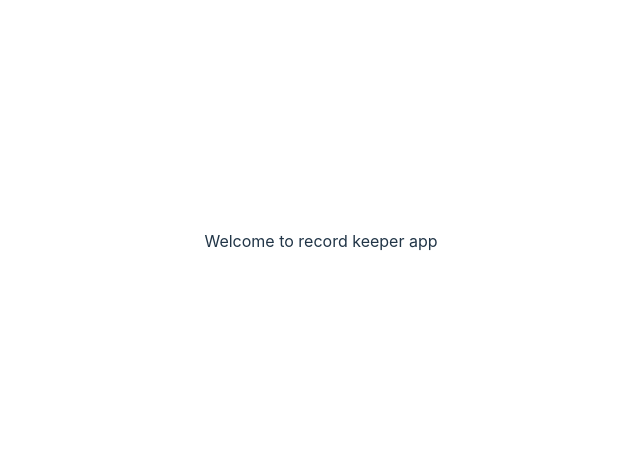
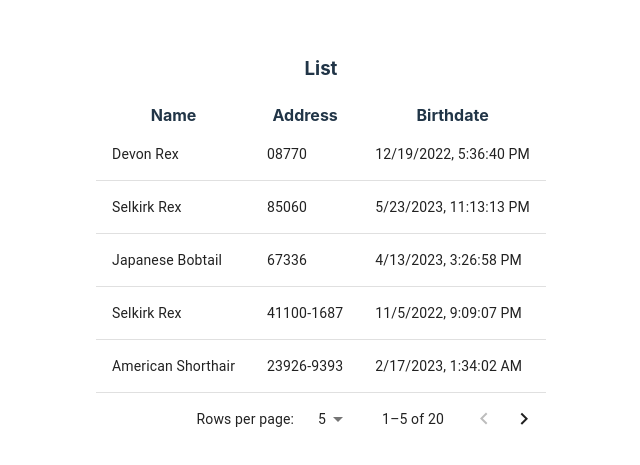
Before and after one commit to samnoon1971/record-keeper, a React (Vite) app: page / in a window 1280 px wide. Shown: the part 159-624 px from the top of the page, without its empty margins (319-959 px from the left). Built offline with nearby package versions, Linux system fonts and the light colour scheme.

Commit message:
ref #2 added cats table with list

```diff
--- a/package.json
+++ b/package.json
@@ -14,7 +14,8 @@
     "@emotion/styled": "^11.11.0",
     "@mui/material": "^5.14.10",
     "react": "^18.2.0",
-    "react-dom": "^18.2.0"
+    "react-dom": "^18.2.0",
+    "uuid": "^9.0.1"
   },
   "devDependencies": {
     "@testing-library/react": "^14.0.0",
@@ -25,7 +26,6 @@
     "eslint-plugin-react": "^7.32.2",
     "eslint-plugin-react-hooks": "^4.6.0",
     "eslint-plugin-react-refresh": "^0.4.3",
-    "parcel": "^2.9.3",
     "vite": "^4.4.5"
   }
 }
--- a/src/App.jsx
+++ b/src/App.jsx
@@ -1,10 +1,14 @@
 import './App.css'
+import List from './components/List';
+import { Container } from "@mui/material";
 
 function App() {
 
   return (
     <>
-      Welcome to record keeper app
+      <Container >
+      <List/>
+        </Container>
     </>
   )
 }
--- /dev/null
+++ b/src/components/Add.jsx
@@ -0,0 +1,11 @@
+
+const Add = () => {
+
+    return (
+        <>
+        <h3>Add </h3>
+        </>
+    )
+}
+
+export default Add;
--- /dev/null
+++ b/src/components/List.jsx
@@ -0,0 +1,78 @@
+import {
+  Container,
+  Table,
+  TableBody,
+  TableCell,
+  TableContainer,
+  TableHead,
+  TableRow,
+} from "@mui/material";
+import Add from "./Add";
+import { useState } from "react";
+import { cats } from "../data/cats";
+import { v4 as uuidv4 } from "uuid";
+import { TablePagination } from "@mui/material";
+
+function showCat({ cat }) {
+  console.log(cat);
+  return (
+    <TableRow key={uuidv4()}>
+      <TableCell>{cat.name}</TableCell>
+      <TableCell>{cat.address}</TableCell>
+      <TableCell>{new Date(cat.birthdate).toLocaleString()}</TableCell>
+    </TableRow>
+  );
+}
+
+const List = () => {
+  const [currentPage, setCurrentPage] = useState(0);
+  const [rowsPerPage, setRowsPerPage] = useState(5);
+  const handleChangePage = (event, newPage) => {
+    console.log(newPage);
+    setCurrentPage(newPage);
+  };
+  const handleRowsPerPageChange = (event) => {
+    setRowsPerPage(event.target.value);
+  };
+  const catsRows = [];
+  cats.forEach((cat) => {
+    catsRows.push(showCat({ cat }));
+  });
+  return (
+    <>
+      <Container fixed>
+        <h3>List</h3>
+        <TableContainer>
+          {" "}
+          <Table>
+            <TableHead>
+              <TableRow>
+                <th>Name</th>
+                <th>Address</th>
+                <th>Birthdate</th>
+              </TableRow>
+            </TableHead>
+            <TableBody>
+              {catsRows.slice(
+                currentPage * rowsPerPage,
+                currentPage * rowsPerPage + rowsPerPage
+              )}
+            </TableBody>
+          </Table>
+        </TableContainer>
+
+        <TablePagination
+          rowsPerPageOptions={[5, 10, 25]}
+          component="div"
+          count={catsRows.length}
+          page={currentPage}
+          onPageChange={handleChangePage}
+          rowsPerPage={rowsPerPage}
+          onRowsPerPageChange={handleRowsPerPageChange}
+        />
+      </Container>
+    </>
+  );
+};
+
+export default List;
--- /dev/null
+++ b/src/data/cats.js
@@ -0,0 +1,102 @@
+export const cats = [
+    {
+        "name": "Devon Rex",
+        "address": "08770",
+        "birthdate": "2022-12-19T17:36:40.596Z"
+    },
+    {
+        "name": "Selkirk Rex",
+        "address": "85060",
+        "birthdate": "2023-05-23T23:13:13.970Z"
+    },
+    {
+        "name": "Japanese Bobtail",
+        "address": "67336",
+        "birthdate": "2023-04-13T15:26:58.943Z"
+    },
+    {
+        "name": "Selkirk Rex",
+        "address": "41100-1687",
+        "birthdate": "2022-11-05T21:09:07.952Z"
+    },
+    {
+        "name": "American Shorthair",
+        "address": "23926-9393",
+        "birthdate": "2023-02-17T01:34:02.920Z"
+    },
+    {
+        "name": "Thai",
+        "address": "26631-4836",
+        "birthdate": "2022-11-28T00:05:12.480Z"
+    },
+    {
+        "name": "Munchkin",
+        "address": "20531-1323",
+        "birthdate": "2023-05-12T23:50:51.177Z"
+    },
+    {
+        "name": "Singapura",
+        "address": "24595",
+        "birthdate": "2023-02-26T22:17:35.873Z"
+    },
+    {
+        "name": "Turkish Angora",
+        "address": "74254-4063",
+        "birthdate": "2022-12-24T03:39:45.377Z"
+    },
+    {
+        "name": "Bengal",
+        "address": "52434",
+        "birthdate": "2023-09-11T20:59:02.715Z"
+    },
+    {
+        "name": "Siberian",
+        "address": "54401",
+        "birthdate": "2022-10-18T16:35:19.613Z"
+    },
+    {
+        "name": "Egyptian Mau",
+        "address": "33735-2048",
+        "birthdate": "2023-02-24T01:22:22.129Z"
+    },
+    {
+        "name": "Russian Blue",
+        "address": "52519-1603",
+        "birthdate": "2023-07-28T17:35:25.266Z"
+    },
+    {
+        "name": "Donskoy",
+        "address": "31659-3675",
+        "birthdate": "2023-02-12T13:22:42.965Z"
+    },
+    {
+        "name": "Ragdoll",
+        "address": "98926-6268",
+        "birthdate": "2023-03-13T16:32:00.984Z"
+    },
+    {
+        "name": "Bengal",
+        "address": "24231-1692",
+        "birthdate": "2023-02-19T06:41:50.570Z"
+    },
+    {
+        "name": "Somali",
+        "address": "68659-7475",
+        "birthdate": "2022-09-29T07:04:56.003Z"
+    },
+    {
+        "name": "Sphynx",
+        "address": "93670",
+        "birthdate": "2023-01-30T00:44:18.689Z"
+    },
+    {
+        "name": "Ojos Azules",
+        "address": "88393",
+        "birthdate": "2022-10-23T01:14:48.202Z"
+    },
+    {
+        "name": "Sphynx",
+        "address": "17021-1997",
+        "birthdate": "2022-11-29T09:12:59.562Z"
+    }
+]
```
Also changed, not shown: 1 other file (tests, documents, lock files or other folders).
